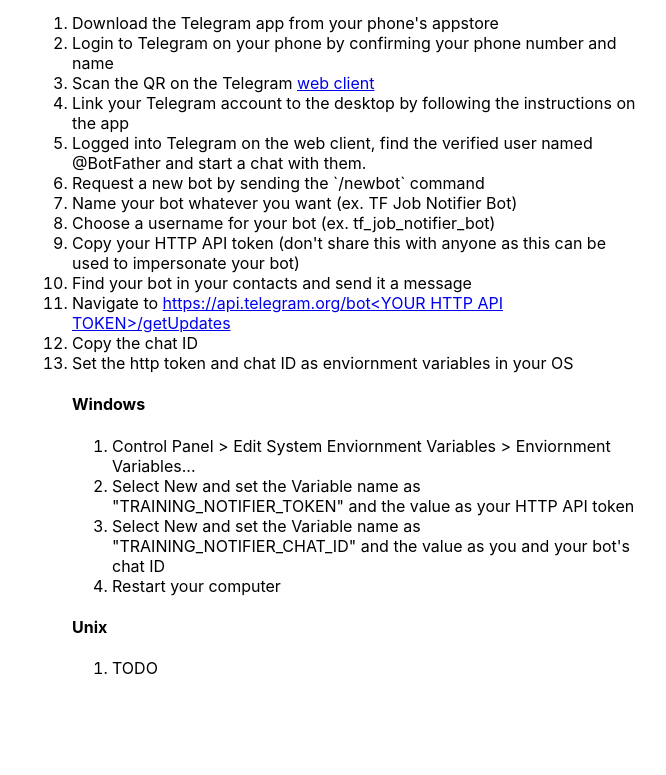
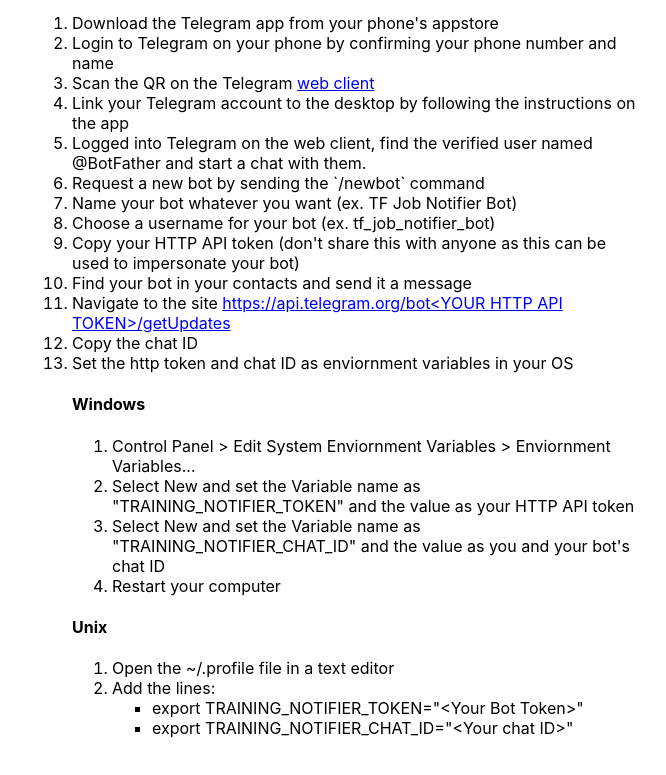
Before and after one commit to bart1259/tf-training-notifier, a plain HTML site: page docs/index.html in a window 1280 px wide. Shown: the part 333-1108 px from the top of the page, without its empty margins (304-970 px from the left). Before the commit the page ends 1059 px from the top, so only its background shows below. Drawn offline with Linux system fonts and the light colour scheme.

Commit message:
Adds instructions on how to add enviornment variables on Unix machines

```diff
--- a/docs/index.html
+++ b/docs/index.html
@@ -19,7 +19,7 @@
             <li>Choose a username for your bot (ex. tf_job_notifier_bot)</li>
             <li>Copy your HTTP API token (don't share this with anyone as this can be used to impersonate your bot)</li>
             <li>Find your bot in your contacts and send it a message</li>
-            <li>Navigate to <a href="https://api.telegram.org/bot/getUpdates">https://api.telegram.org/bot&lt;YOUR HTTP API TOKEN&gt;/getUpdates</a></li>
+            <li>Navigate to the site <a href="https://api.telegram.org/bot/getUpdates">https://api.telegram.org/bot&lt;YOUR HTTP API TOKEN&gt;/getUpdates</a></li>
             <li>Copy the chat ID</li>
             <li>Set the http token and chat ID as enviornment variables in your OS
                 <h4>Windows</h4>
@@ -31,7 +31,13 @@
                 </ol>
                 <h4>Unix</h4>
                 <ol>
-                    <li>TODO</li>
+                    <li>Open the ~/.profile file in a text editor</li>
+                    <li>Add the lines:
+                        <ul>
+                            <li>export TRAINING_NOTIFIER_TOKEN="&lt;Your Bot Token&gt;"</li>
+                            <li>export TRAINING_NOTIFIER_CHAT_ID="&lt;Your chat ID&gt;"</li>
+                        </ul>
+                    </li>
                 </ol>
             </li>
 
```
Also changed, not shown: 1 other file.
